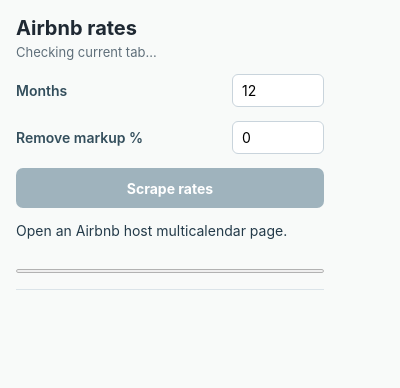
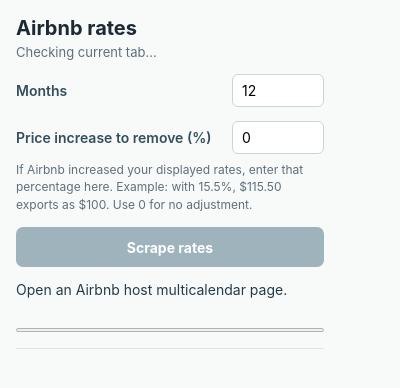
Before and after one commit to steveneely/airbnb-host-rate-exporter, a browser extension: page popup.html in a window 400 px wide. Drawn offline with Linux system fonts and the light colour scheme.

Commit message:
Clarify price adjustment setting

```diff
--- a/package.json
+++ b/package.json
@@ -1,6 +1,6 @@
 {
   "name": "airbnb-host-rate-exporter",
-  "version": "0.2.1",
+  "version": "0.2.2",
   "private": true,
   "description": "Chrome extension for exporting Airbnb host calendar nightly rates to CSV.",
   "scripts": {
--- a/popup.html
+++ b/popup.html
@@ -18,9 +18,15 @@
         <input id="months" type="number" min="1" max="24" value="12">
       </section>
 
-      <section class="controls" aria-label="Rate adjustment settings">
-        <label for="markupPercent">Remove markup %</label>
-        <input id="markupPercent" type="number" min="0" max="100" step="0.1" value="0">
+      <section class="adjustment" aria-label="Rate adjustment settings">
+        <div class="controls">
+          <label for="markupPercent">Price increase to remove (%)</label>
+          <input id="markupPercent" type="number" min="0" max="100" step="0.1" value="0">
+        </div>
+        <p class="help-text">
+          If Airbnb increased your displayed rates, enter that percentage here.
+          Example: with 15.5%, $115.50 exports as $100. Use 0 for no adjustment.
+        </p>
       </section>
 
       <button id="scrapeButton" type="button" disabled>Scrape rates</button>
--- a/src/popup.css
+++ b/src/popup.css
@@ -42,6 +42,17 @@
   align-items: center;
   display: flex;
   justify-content: space-between;
+}
+
+.adjustment {
+  display: grid;
+  gap: 7px;
+}
+
+.help-text {
+  color: #5f6f7a;
+  font-size: 12px;
+  line-height: 1.45;
 }
 
 label {
--- a/src/popup.js
+++ b/src/popup.js
@@ -76,7 +76,7 @@
     setBusy(true);
     setStatus(
       markupPercent > 0
-        ? `Starting scrape and removing ${markupPercent}% markup...`
+        ? `Starting scrape and removing a ${markupPercent}% price increase...`
         : "Starting scrape...",
     );
 
```
Also changed, not shown: PRIVACY.md (+1 -1 lines), STORE_LISTING.md (+1 -1 lines), README.md, manifest.json.
